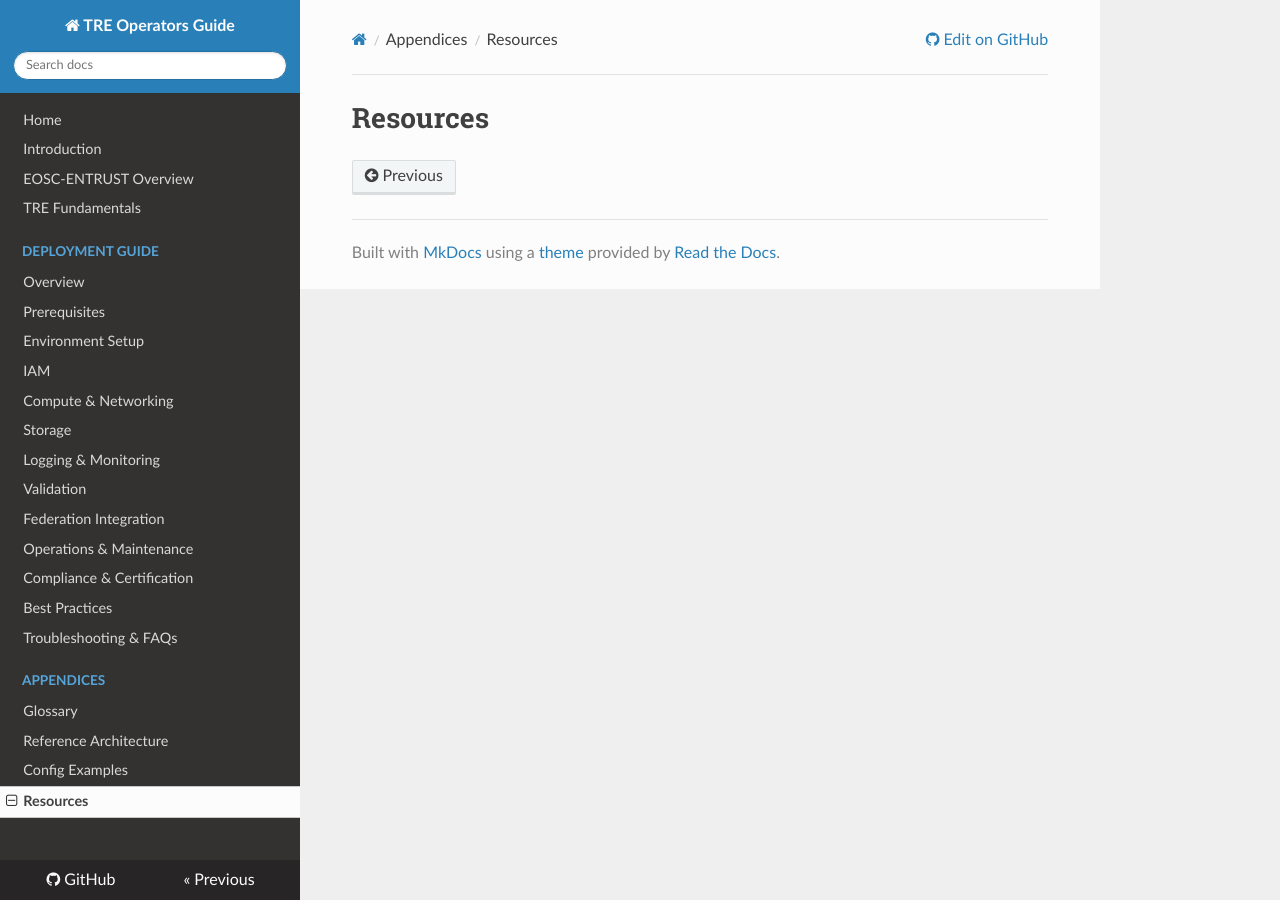
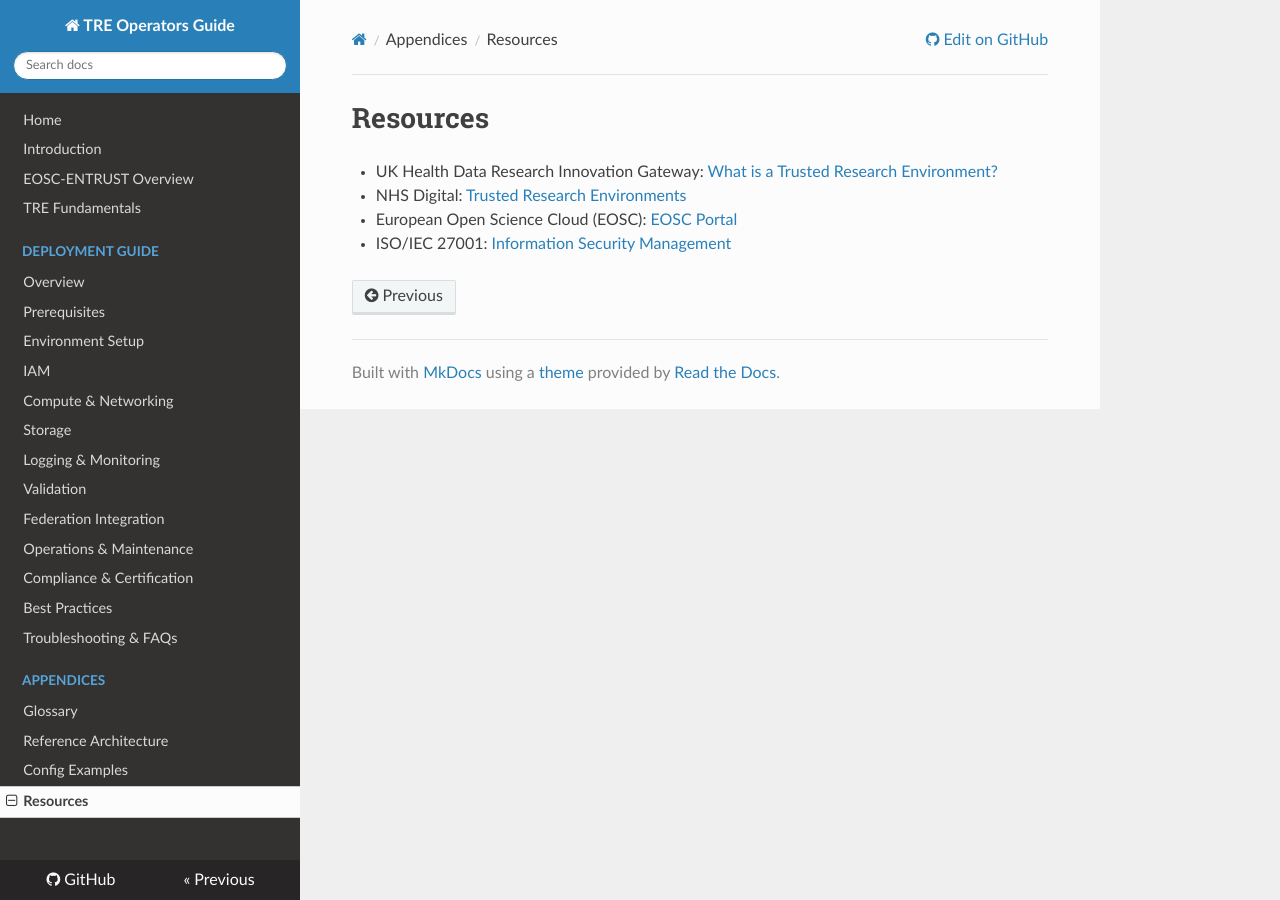
Before and after one commit to unioslo/tre-operators-docs, an MkDocs documentation site: the page built from docs/appendices/resources.md, in a window 1280 px wide. Built offline with MkDocs 1.6.1, drawn with Linux system fonts in a browser that asks for light colours; nearby versions of some CDN libraries.

Commit message:
Add additional resources to the documentation

```diff
--- a/docs/appendices/resources.md
+++ b/docs/appendices/resources.md
@@ -1 +1,6 @@
 # Resources
+
+- UK Health Data Research Innovation Gateway: [What is a Trusted Research Environment?](https://www.hdruk.ac.uk/infrastructure/what-is-a-trusted-research-environment/)
+- NHS Digital: [Trusted Research Environments](https://digital.nhs.uk/services/data-access/trusted-research-environments-tres)
+- European Open Science Cloud (EOSC): [EOSC Portal](https://eosc-portal.eu/)
+- ISO/IEC 27001: [Information Security Management](https://www.iso.org/isoiec-27001-information-security.html)
```
